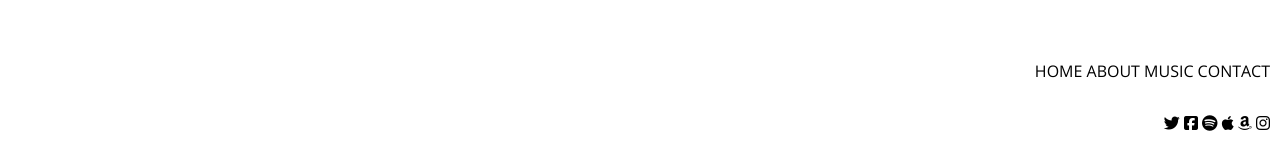
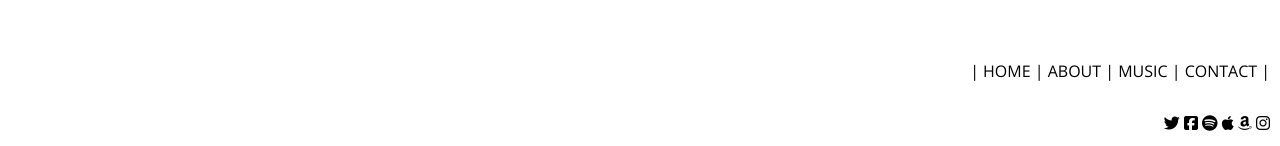
Before and after one commit to LuiyiBarrantes/emiliaColePractica, a plain HTML site: page contact.html in a window 1280 px wide. Shown: the top 146 px of the page. Drawn offline with nearby package versions, Linux system fonts and the light colour scheme.

Commit message:
Update contact.html

```diff
--- a/contact.html
+++ b/contact.html
@@ -14,10 +14,10 @@
             <!-- li*4>a
     -->
             <ul class="header__nav--menu">
-                <li><a href="/index.html">Home</a></li>
-                <li><a href="/about.html">About</a></li>
-                <li><a href="/music.html">Music</a></li>
-                <li><a href="/contact.html">Contact</a></li>
+                <li><a href="">| Home</a></li>
+                <li><a href="/emiliaColePractica/about">| About</a></li>
+                <li><a href="/emiliaColePractica/music">| Music</a></li>
+                <li><a href="/emiliaColePractica/contact">| Contact |</a></li>
             </ul>
             <div class="header__nav--redes">
                 <a href=""><i class="fa-brands fa-twitter"></i></a>
```
